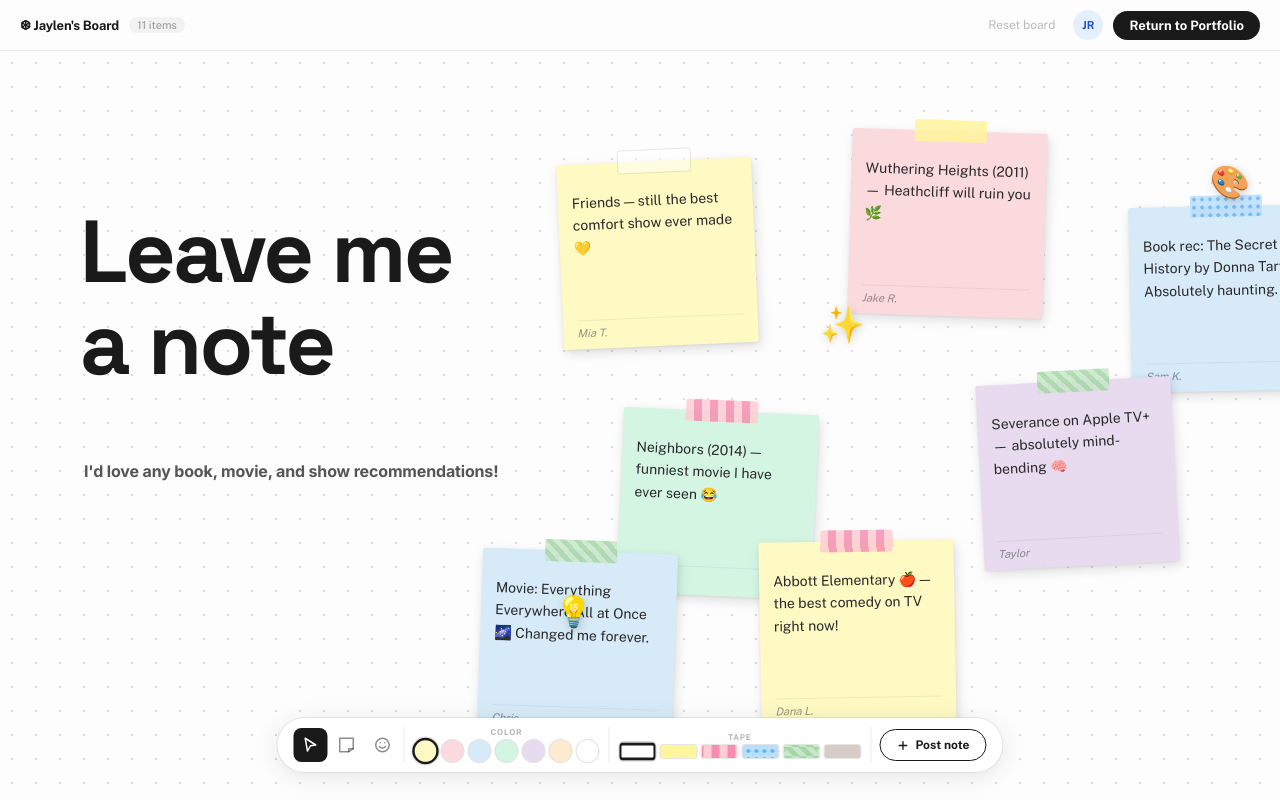
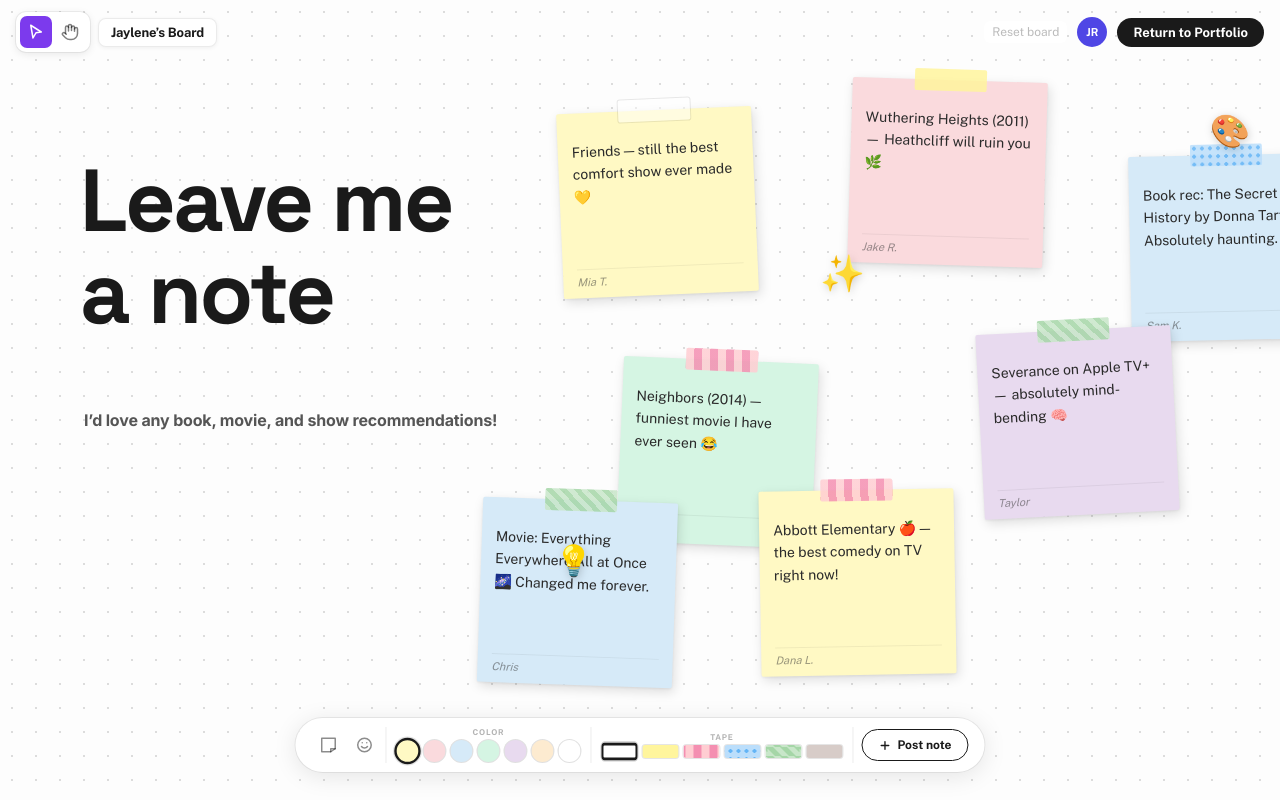
Before and after one commit to Jaylenerubio/uxjay, a React (Vite) app in the folder sticky-notes/: page / in a window 1280 px wide. Built offline with nearby package versions, Linux system fonts and the light colour scheme.

Commit message:
Add hand/pan tool, transparent topbar, note color+tape mini-toolbar

```diff
--- a/sticky-notes/src/StickyNotesPage.jsx
+++ b/sticky-notes/src/StickyNotesPage.jsx
@@ -54,6 +54,16 @@ function restore(key, fallback) {
 function CursorIcon() {
   return (<svg width="18" height="18" viewBox="0 0 24 24" fill="none" stroke="currentColor" strokeWidth="2" strokeLinecap="round" strokeLinejoin="round"><path d="M5 3l14 9-7 1-4 7z" /></svg>);
 }
+function HandIcon() {
+  return (
+    <svg width="18" height="18" viewBox="0 0 24 24" fill="none" stroke="currentColor" strokeWidth="2" strokeLinecap="round" strokeLinejoin="round">
+      <path d="M18 11V6a2 2 0 0 0-4 0v0" />
+      <path d="M14 10V4a2 2 0 0 0-4 0v2" />
+      <path d="M10 10.5V6a2 2 0 0 0-4 0v8" />
+      <path d="M18 8a2 2 0 1 1 4 0v6a8 8 0 0 1-8 8h-2c-2.8 0-4.5-.86-5.99-2.34l-3.6-3.6a2 2 0 0 1 2.83-2.82L7 15" />
+    </svg>
+  );
+}
 function NoteIcon() {
   return (<svg width="18" height="18" viewBox="0 0 24 24" fill="none" stroke="currentColor" strokeWidth="2" strokeLinecap="round" strokeLinejoin="round"><polygon points="3 3 21 3 21 17 15 21 3 21" /><polyline points="15 21 15 17 21 17" /></svg>);
 }
@@ -61,7 +71,7 @@ function StickerIcon() {
   return (<svg width="18" height="18" viewBox="0 0 24 24" fill="none" stroke="currentColor" strokeWidth="2" strokeLinecap="round" strokeLinejoin="round"><circle cx="12" cy="12" r="9" /><path d="M8 14s1.5 2 4 2 4-2 4-2" /><line x1="9" y1="9" x2="9.01" y2="9" /><line x1="15" y1="9" x2="15.01" y2="9" /></svg>);
 }
 
-function StickyNote({ note, isSelected, onSelect, onUpdate, onDelete, onDragStart, autoFocus }) {
+function StickyNote({ note, mode, isSelected, onSelect, onUpdate, onDelete, onDragStart, autoFocus }) {
   const colorObj = NOTE_COLORS.find(c => c.id === note.color) || NOTE_COLORS[0];
   const tapeCss  = (TAPE_STYLES.find(t => t.id === note.tape) || TAPE_STYLES[0]).css;
   const taRef    = useRef(null);
@@ -71,15 +81,52 @@ function StickyNote({ note, isSelected, onSelect, onUpdate, onDelete, onDragStar
   return (
     <div
       className={`sn-note${isSelected ? ' selected' : ''}`}
-      style={{ left: note.x, top: note.y, background: colorObj.bg, transform: `rotate(${note.rotation}deg)`, zIndex: note.zIndex || 1 }}
-      onMouseDown={(e) => { onSelect(note.id); onDragStart(e, note.id); }}
+      style={{
+        left: note.x, top: note.y,
+        background: colorObj.bg,
+        transform: `rotate(${note.rotation}deg)`,
+        zIndex: note.zIndex || 1,
+      }}
+      onMouseDown={(e) => {
+        if (mode === 'pan') return;
+        onSelect(note.id);
+        onDragStart(e, note.id);
+      }}
     >
+      {isSelected && (
+        <div
+          className="sn-mini-toolbar"
+          style={{ transform: `translateX(-50%) rotate(${-note.rotation}deg)` }}
+          onMouseDown={e => e.stopPropagation()}
+          onClick={e => e.stopPropagation()}
+        >
+          {NOTE_COLORS.map(c => (
+            <button
+              key={c.id}
+              className={`sn-mt-color${note.color === c.id ? ' active' : ''}`}
+              style={{ background: c.bg }}
+              onClick={(e) => { e.stopPropagation(); onUpdate(note.id, { color: c.id }); }}
+              title={c.label}
+            />
+          ))}
+          <div className="sn-mt-sep" />
+          {TAPE_STYLES.map(t => (
+            <button
+              key={t.id}
+              className={`sn-mt-tape${note.tape === t.id ? ' active' : ''}`}
+              style={t.css}
+              onClick={(e) => { e.stopPropagation(); onUpdate(note.id, { tape: t.id }); }}
+              title={t.label}
+            />
+          ))}
+        </div>
+      )}
       <div className="sn-tape" style={tapeCss} />
       <button
         className="sn-delete"
         onClick={(e) => { e.stopPropagation(); onDelete(note.id); }}
         onMouseDown={(e) => e.stopPropagation()}
-        title="Delete (or press Delete key)"
+        title="Delete"
       >×</button>
       <textarea
         ref={taRef}
@@ -141,6 +188,7 @@ export default function StickyNotesPage() {
 
   const boardRef = useRef(null);
   const dragging = useRef(null);
+  const panning  = useRef(null);
   const topZ     = useRef(Math.max(...SEED_NOTES.map(n => n.zIndex), 10));
 
   useEffect(() => { persist(LS_NOTES,    notes);    }, [notes]);
@@ -148,6 +196,13 @@ export default function StickyNotesPage() {
 
   useEffect(() => {
     function onMove(e) {
+      if (panning.current) {
+        const dx = e.clientX - panning.current.startX;
+        const dy = e.clientY - panning.current.startY;
+        boardRef.current.scrollLeft = panning.current.origLeft - dx;
+        boardRef.current.scrollTop  = panning.current.origTop  - dy;
+        return;
+      }
       if (!dragging.current) return;
       const cx = e.touches ? e.touches[0].clientX : e.clientX;
       const cy = e.touches ? e.touches[0].clientY : e.clientY;
@@ -159,7 +214,7 @@ export default function StickyNotesPage() {
         setNotes(prev => prev.map(n => n.id === dragging.current.id ? { ...n, x: dragging.current.origX + dx, y: dragging.current.origY + dy } : n));
       }
     }
-    function onUp() { dragging.current = null; }
+    function onUp() { dragging.current = null; panning.current = null; }
     window.addEventListener('mousemove', onMove);
     window.addEventListener('mouseup',   onUp);
     return () => { window.removeEventListener('mousemove', onMove); window.removeEventListener('mouseup', onUp); };
@@ -189,10 +244,22 @@ export default function StickyNotesPage() {
     dragging.current = { id, kind, startX: e.clientX, startY: e.clientY, origX: item.x, origY: item.y };
   }, [notes, stickers]);
 
+  function handleBoardMouseDown(e) {
+    if (mode !== 'pan') return;
+    if (['TEXTAREA', 'INPUT', 'BUTTON'].includes(e.target.tagName)) return;
+    e.preventDefault();
+    panning.current = {
+      startX: e.clientX,
+      startY: e.clientY,
+      origLeft: boardRef.current.scrollLeft,
+      origTop:  boardRef.current.scrollTop,
+    };
+  }
+
   function handleBoardClick(e) {
     const classes = Array.from(e.target.classList);
     if (classes.some(c => ['fj-board', 'fj-canvas'].includes(c))) setSelectedNote(null);
-    if (mode === 'select') return;
+    if (mode === 'select' || mode === 'pan') return;
     if (['TEXTAREA', 'INPUT', 'BUTTON'].includes(e.target.tagName)) return;
     if (!classes.some(c => ['fj-board', 'fj-canvas', 'fj-canvas-text'].includes(c))) return;
     const board = boardRef.current;
@@ -215,7 +282,10 @@ export default function StickyNotesPage() {
     }
   }
 
-  function handleBoardMouseMove(e) { setCursorPos({ x: e.clientX, y: e.clientY }); }
+  function handleBoardMouseMove(e) {
+    if (mode === 'select') setCursorPos({ x: e.clientX, y: e.clientY });
+    else setCursorPos(null);
+  }
   function handleBoardMouseLeave() { setCursorPos(null); }
 
   function handleUpdateNote(id, changes) { setNotes(prev => prev.map(n => n.id === id ? { ...n, ...changes } : n)); }
@@ -232,24 +302,16 @@ export default function StickyNotesPage() {
     }
   }
 
+  const boardCursor = mode === 'pan' ? 'grab' : mode === 'note' ? 'crosshair' : mode === 'sticker' ? 'cell' : 'none';
+
   return (
     <div className="fj-page">
-      <div className="fj-topbar">
-        <div className="fj-topbar-left">
-          <span className="fj-file-name">❆ Jaylen's Board</span>
-          <span className="fj-note-count">{notes.length + stickers.length} items</span>
-        </div>
-        <div className="fj-topbar-right">
-          <button className="fj-reset-link" onClick={handleReset}>Reset board</button>
-          <div className="fj-avatar">JR</div>
-          <a className="fj-return-btn" href={PORTFOLIO_URL}>Return to Portfolio</a>
-        </div>
-      </div>
-
+      {/* Board fills full viewport, topbar overlays it */}
       <div
-        className="fj-board"
+        className={`fj-board${mode === 'select' ? ' fj-board--select' : ''}`}
         ref={boardRef}
-        style={{ cursor: 'none' }}
+        style={{ cursor: boardCursor }}
+        onMouseDown={handleBoardMouseDown}
         onClick={handleBoardClick}
         onMouseMove={handleBoardMouseMove}
         onMouseLeave={handleBoardMouseLeave}
@@ -259,11 +321,12 @@ export default function StickyNotesPage() {
             Leave me<br />a note
           </div>
           <div className="fj-canvas-hint" style={{ left: 84, top: 410 }}>
-            I'd love any book, movie, and show recommendations!
+            I’d love any book, movie, and show recommendations!
           </div>
           {notes.map(n => (
             <StickyNote
               key={n.id} note={n}
+              mode={mode}
               isSelected={selectedNote === n.id}
               onSelect={setSelectedNote}
               onUpdate={handleUpdateNote}
@@ -278,6 +341,31 @@ export default function StickyNotesPage() {
         </div>
       </div>
 
+      {/* Topbar — transparent, floats over board */}
+      <div className="fj-topbar">
+        <div className="fj-topbar-left">
+          <div className="fj-nav-tools">
+            <button
+              className={`fj-nt-btn${mode === 'select' ? ' active' : ''}`}
+              onClick={() => { setMode('select'); setShowStickers(false); }}
+              title="Select"
+            ><CursorIcon /></button>
+            <button
+              className={`fj-nt-btn${mode === 'pan' ? ' active' : ''}`}
+              onClick={() => { setMode('pan'); setShowStickers(false); setSelectedNote(null); }}
+              title="Pan canvas"
+            ><HandIcon /></button>
+          </div>
+          <span className="fj-board-name-pill">Jaylene’s Board</span>
+        </div>
+        <div className="fj-topbar-right">
+          <button className="fj-reset-link" onClick={handleReset}>Reset board</button>
+          <div className="fj-avatar">JR</div>
+          <a className="fj-return-btn" href={PORTFOLIO_URL}>Return to Portfolio</a>
+        </div>
+      </div>
+
+      {/* Sticker picker */}
       {showStickers && (
         <div className="fj-sticker-tray">
           {STICKERS.map(em => (
@@ -289,9 +377,9 @@ export default function StickyNotesPage() {
         </div>
       )}
 
+      {/* Bottom toolbar */}
       <div className="fj-toolbar">
         <div className="tb-tools">
-          <button className={`tb-tool${mode === 'select'  ? ' active' : ''}`} onClick={() => { setMode('select');  setShowStickers(false); }} title="Select &amp; drag"><CursorIcon /></button>
           <button className={`tb-tool${mode === 'note'    ? ' active' : ''}`} onClick={() => { setMode('note');    setShowStickers(false); }} title="Add sticky note"><NoteIcon /></button>
           <button className={`tb-tool${mode === 'sticker' ? ' active' : ''}`} onClick={() => setShowStickers(v => !v)} title="Add sticker"><StickerIcon /></button>
         </div>
@@ -325,12 +413,9 @@ export default function StickyNotesPage() {
         </button>
       </div>
 
-      {cursorPos && (
-        <div
-          className="fj-cursor"
-          style={{ left: cursorPos.x, top: cursorPos.y }}
-          aria-hidden="true"
-        >
+      {/* Visitor cursor — only in select mode */}
+      {cursorPos && mode === 'select' && (
+        <div className="fj-cursor" style={{ left: cursorPos.x, top: cursorPos.y }} aria-hidden="true">
           <svg width="20" height="24" viewBox="0 0 20 24" fill="none">
             <path d="M2 2L18 11L11 13L8 21L2 2Z" fill={cursorColor} stroke="white" strokeWidth="1.5" strokeLinejoin="round" />
           </svg>
--- a/sticky-notes/src/index.css
+++ b/sticky-notes/src/index.css
@@ -4,8 +4,7 @@ body { background: #FDFDFD; }
 
 /* ── Page ─────────────────────────────────────────────── */
 .fj-page {
-  display: flex;
-  flex-direction: column;
+  position: relative;
   height: 100vh;
   width: 100vw;
   overflow: hidden;
@@ -13,38 +12,23 @@ body { background: #FDFDFD; }
   user-select: none;
 }
 
-/* ── Top bar ──────────────────────────────────────────── */
-.fj-topbar {
-  display: flex;
-  align-items: center;
-  justify-content: space-between;
-  padding: 10px 20px;
-  background: rgba(253,253,253,0.94);
-  backdrop-filter: blur(8px);
-  border-bottom: 1px solid rgba(0,0,0,0.07);
-  flex-shrink: 0;
-  z-index: 20;
-}
-.fj-topbar-left  { display: flex; align-items: center; gap: 10px; }
-.fj-topbar-right { display: flex; align-items: center; gap: 10px; }
-.fj-file-name { font-size: 13px; font-weight: 600; color: #1a1a1a; letter-spacing: -0.01em; }
-.fj-note-count { font-size: 11px; color: #999; background: #f2f2f2; padding: 2px 8px; border-radius: 20px; }
-.fj-reset-link { font-size: 12px; font-family: 'Public Sans', sans-serif; color: #bbb; background: none; border: none; cursor: pointer; padding: 4px 8px; border-radius: 4px; transition: color 0.15s; }
-.fj-reset-link:hover { color: #555; }
-.fj-avatar { width: 30px; height: 30px; border-radius: 50%; background: #E4EFFF; color: #1C4ED8; font-size: 11px; font-weight: 700; display: flex; align-items: center; justify-content: center; }
-.fj-return-btn { font-family: 'Public Sans', sans-serif; font-size: 13px; font-weight: 600; background: #1a1a1a; color: #fff; border: none; border-radius: 20px; padding: 7px 16px; cursor: pointer; text-decoration: none; transition: background 0.15s, transform 0.1s; white-space: nowrap; }
-.fj-return-btn:hover  { background: #333; }
-.fj-return-btn:active { transform: scale(0.97); }
-
-/* ── Board ─────────────────────────────────────────────── */
+/* ── Board — fills full page, topbar floats above it ────────── */
 .fj-board {
-  flex: 1;
+  position: absolute;
+  inset: 0;
   overflow: auto;
   background-color: #FDFDFD;
   background-image: radial-gradient(circle, #DCDCDC 1.2px, transparent 1.2px);
   background-size: 24px 24px;
 }
 .fj-canvas { position: relative; width: 2400px; height: 1500px; }
+
+/* Hide system cursor on canvas objects when in select mode */
+.fj-board--select .sn-note    { cursor: none; }
+.fj-board--select .sn-sticker { cursor: none; }
+.sn-text   { cursor: text    !important; }
+.sn-author { cursor: text    !important; }
+.sn-delete { cursor: pointer !important; }
 
 .fj-canvas-text {
   position: absolute;
@@ -57,7 +41,6 @@ body { background: #FDFDFD; }
   user-select: none;
   letter-spacing: -0.03em;
 }
-
 .fj-canvas-hint {
   position: absolute;
   font-family: 'Inter', sans-serif;
@@ -68,6 +51,106 @@ body { background: #FDFDFD; }
   user-select: none;
   letter-spacing: -0.01em;
 }
+
+/* ── Top bar — transparent overlay ─────────────────────── */
+.fj-topbar {
+  position: absolute;
+  top: 0;
+  left: 0;
+  right: 0;
+  z-index: 20;
+  display: flex;
+  align-items: center;
+  justify-content: space-between;
+  padding: 12px 16px;
+  background: transparent;
+  pointer-events: none;
+}
+.fj-topbar > * { pointer-events: auto; }
+.fj-topbar-left  { display: flex; align-items: center; gap: 8px; }
+.fj-topbar-right { display: flex; align-items: center; gap: 10px; }
+
+/* Nav tool widget (cursor + hand) */
+.fj-nav-tools {
+  display: flex;
+  align-items: center;
+  background: #fff;
+  border-radius: 10px;
+  padding: 4px;
+  gap: 2px;
+  box-shadow: 0 2px 8px rgba(0,0,0,0.09), 0 0 0 1px rgba(0,0,0,0.06);
+}
+.fj-nt-btn {
+  width: 32px;
+  height: 32px;
+  display: flex;
+  align-items: center;
+  justify-content: center;
+  border: none;
+  border-radius: 7px;
+  background: transparent;
+  color: rgba(0,0,0,0.5);
+  cursor: pointer;
+  transition: background 0.12s, color 0.12s;
+  padding: 0;
+}
+.fj-nt-btn:hover  { background: rgba(0,0,0,0.05); color: #1a1a1a; }
+.fj-nt-btn.active { background: #7C3AED; color: #fff; }
+
+/* Board name pill */
+.fj-board-name-pill {
+  background: #fff;
+  border: 1px solid rgba(0,0,0,0.08);
+  border-radius: 8px;
+  padding: 6px 12px;
+  font-size: 13px;
+  font-weight: 600;
+  color: #1a1a1a;
+  box-shadow: 0 1px 4px rgba(0,0,0,0.06);
+  letter-spacing: -0.01em;
+}
+
+.fj-reset-link {
+  font-size: 12px;
+  font-family: 'Public Sans', sans-serif;
+  color: #bbb;
+  background: rgba(255,255,255,0.85);
+  border: none;
+  cursor: pointer;
+  padding: 4px 8px;
+  border-radius: 6px;
+  transition: color 0.15s;
+  backdrop-filter: blur(4px);
+}
+.fj-reset-link:hover { color: #555; }
+.fj-avatar {
+  width: 30px;
+  height: 30px;
+  border-radius: 50%;
+  background: #4F46E5;
+  color: #fff;
+  font-size: 11px;
+  font-weight: 700;
+  display: flex;
+  align-items: center;
+  justify-content: center;
+}
+.fj-return-btn {
+  font-family: 'Public Sans', sans-serif;
+  font-size: 13px;
+  font-weight: 600;
+  background: #1a1a1a;
+  color: #fff;
+  border: none;
+  border-radius: 20px;
+  padding: 7px 16px;
+  cursor: pointer;
+  text-decoration: none;
+  transition: background 0.15s, transform 0.1s;
+  white-space: nowrap;
+}
+.fj-return-btn:hover  { background: #333; }
+.fj-return-btn:active { transform: scale(0.97); }
 
 /* ── Sticky note ──────────────────────────────────────────── */
 .sn-note {
@@ -87,6 +170,49 @@ body { background: #FDFDFD; }
 .sn-note.selected .sn-delete { opacity: 1; }
 .sn-note.selected { outline: 2px solid #6366f1; outline-offset: 2px; }
 
+/* Mini toolbar — pops up above selected note */
+.sn-mini-toolbar {
+  position: absolute;
+  bottom: calc(100% + 14px);
+  left: 50%;
+  display: flex;
+  align-items: center;
+  gap: 4px;
+  background: #fff;
+  border-radius: 10px;
+  padding: 6px 8px;
+  box-shadow: 0 4px 16px rgba(0,0,0,0.12), 0 0 0 1px rgba(0,0,0,0.06);
+  white-space: nowrap;
+  z-index: 200;
+}
+.sn-mt-color {
+  width: 18px;
+  height: 18px;
+  border-radius: 50%;
+  border: 2px solid transparent;
+  cursor: pointer;
+  padding: 0;
+  outline: none;
+  transition: transform 0.12s, border-color 0.12s;
+  box-shadow: 0 0 0 1px rgba(0,0,0,0.1);
+}
+.sn-mt-color:hover  { transform: scale(1.2); }
+.sn-mt-color.active { border-color: #1a1a1a; transform: scale(1.15); }
+.sn-mt-sep { width: 1px; height: 16px; background: rgba(0,0,0,0.1); margin: 0 2px; flex-shrink: 0; }
+.sn-mt-tape {
+  width: 28px;
+  height: 10px;
+  border-radius: 2px;
+  border: 2px solid transparent;
+  cursor: pointer;
+  padding: 0;
+  outline: none;
+  transition: transform 0.12s, border-color 0.12s;
+  box-shadow: 0 0 0 1px rgba(0,0,0,0.08);
+}
+.sn-mt-tape:hover  { transform: scaleY(1.4); }
+.sn-mt-tape.active { border-color: #1a1a1a; }
+
 .sn-tape {
   position: absolute;
   top: -11px;
@@ -98,7 +224,6 @@ body { background: #FDFDFD; }
   opacity: 0.85;
   pointer-events: none;
 }
-
 .sn-delete {
   position: absolute;
   top: 6px;
@@ -121,7 +246,6 @@ body { background: #FDFDFD; }
   z-index: 2;
 }
 .sn-delete:hover { background: rgba(200,40,40,0.18); color: #c00; }
-
 .sn-text {
   flex: 1;
   border: none;
@@ -138,7 +262,6 @@ body { background: #FDFDFD; }
   padding: 0;
 }
 .sn-text::placeholder { color: rgba(70,70,70,0.38); }
-
 .sn-footer {
   display: flex;
   align-items: center;
@@ -161,7 +284,7 @@ body { background: #FDFDFD; }
 }
 .sn-author::placeholder { color: rgba(80,80,80,0.3); }
 
-/* ── Sticker ───────────────────────────────────────────────── */
+/* ── Sticker ──────────────────────────────────────────────── */
 .sn-sticker {
   position: absolute;
   cursor: grab;
@@ -173,7 +296,7 @@ body { background: #FDFDFD; }
 .sn-sticker:active { cursor: grabbing; transform: scale(1.15); }
 .sn-sticker:hover  { transform: scale(1.1); }
 
-/* ── Sticker tray ──────────────────────────────────────────── */
+/* ── Sticker tray ─────────────────────────────────────────── */
 .fj-sticker-tray {
   position: fixed;
   bottom: 96px;
@@ -203,7 +326,7 @@ body { background: #FDFDFD; }
 .fj-sticker-btn:hover  { background: rgba(0,0,0,0.05); transform: scale(1.15); }
 .fj-sticker-btn.active { border-color: rgba(0,0,0,0.25); }
 
-/* ── Toolbar ─────────────────────────────────────────────── */
+/* ── Toolbar ────────────────────────────────────────────── */
 .fj-toolbar {
   position: fixed;
   bottom: 28px;
@@ -244,8 +367,8 @@ body { background: #FDFDFD; }
   color: rgba(0,0,0,0.3);
   line-height: 1;
 }
-.tb-row { display: flex; align-items: center; gap: 5px; }
-.tb-sep { width: 1px; height: 36px; background: rgba(0,0,0,0.08); flex-shrink: 0; }
+.tb-row  { display: flex; align-items: center; gap: 5px; }
+.tb-sep  { width: 1px; height: 36px; background: rgba(0,0,0,0.08); flex-shrink: 0; }
 .tb-color {
   width: 22px;
   height: 22px;
@@ -303,7 +426,6 @@ body { background: #FDFDFD; }
   flex-direction: column;
   align-items: flex-start;
   gap: 2px;
-  transform: translate(0, 0);
 }
 .fj-cursor-label {
   display: inline-block;
```
